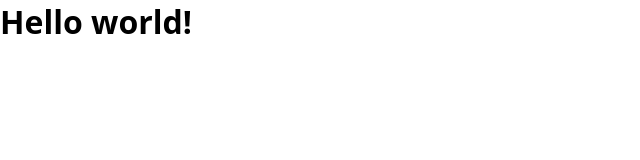
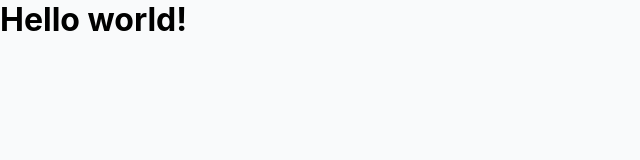
Before and after one commit to siddharthborderwala/colorgen-graphql, a React (Create React App) app: page / in a window 1280 px wide. Shown: the top 160 px of the page, without its empty margins (0-640 px from the left). Built offline with nearby package versions, Linux system fonts and the light colour scheme.

Commit message:
new: create global styles

```diff
--- a/src/index.scss
+++ b/src/index.scss
@@ -7,18 +7,38 @@
 }
 
 html {
+  scroll-behavior: smooth;
   box-sizing: border-box;
+  -ms-overflow-style: none;
+  scrollbar-width: none;
+  &::-webkit-scrollbar {
+    display: none;
+  }
 }
 
 body {
-  font-family: ui-sans-serif, system-ui, -apple-system, BlinkMacSystemFont,
-    'Segoe UI', Roboto, 'Helvetica Neue', Arial, 'Noto Sans', sans-serif,
-    'Apple Color Emoji', 'Segoe UI Emoji', 'Segoe UI Symbol', 'Noto Color Emoji';
+  font-family: 'Inter', ui-sans-serif, system-ui, -apple-system,
+    BlinkMacSystemFont, 'Segoe UI', Roboto, 'Helvetica Neue', Arial, 'Noto Sans',
+    sans-serif, 'Apple Color Emoji', 'Segoe UI Emoji', 'Segoe UI Symbol',
+    'Noto Color Emoji';
   -webkit-font-smoothing: antialiased;
   -moz-osx-font-smoothing: grayscale;
+  background-color: #f9fafb;
 }
 
 code {
   font-family: ui-monospace, SFMono-Regular, Menlo, Monaco, Consolas,
     'Liberation Mono', 'Courier New', monospace;
 }
+
+.badge {
+  display: inline-block;
+  padding: 2px 4px;
+  background-color: turquoise;
+  border: none;
+  color: teal;
+  border-radius: 2px;
+  font-size: 0.6rem;
+  font-weight: 700;
+  letter-spacing: 0.5px;
+}
```
